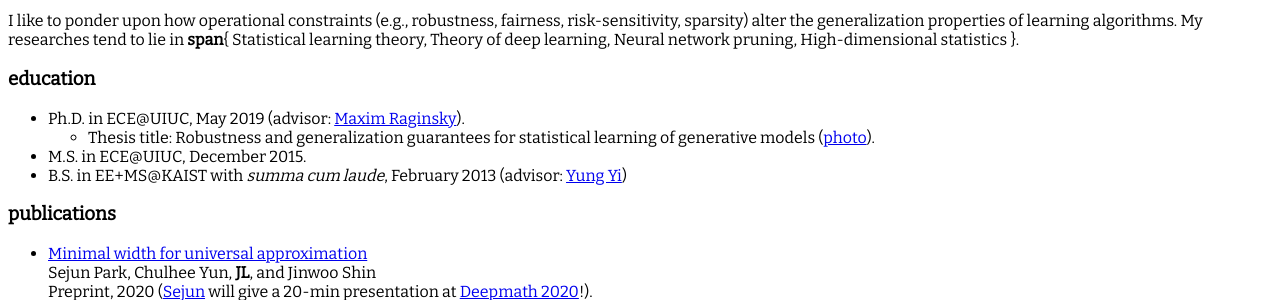
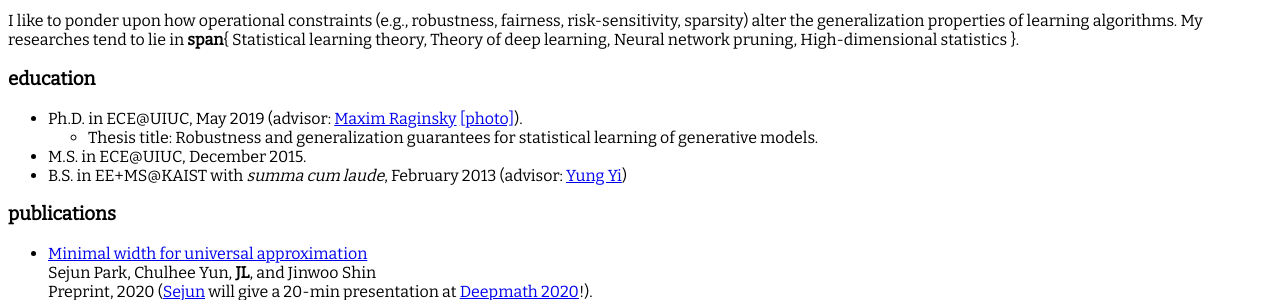
Before and after one commit to jaeho-lee/jaeho-lee.github.io, a Jekyll site: the page built from index.md, in a window 1280 px wide. Shown: the part 430-730 px from the top of the page. Built offline with Jekyll 4.4.1, drawn with Linux system fonts in a browser that asks for light colours.

```diff
--- a/index.md
+++ b/index.md
@@ -15,8 +15,8 @@ I like to ponder upon how operational constraints (e.g., robustness, fairness, r
 **span**{ Statistical learning theory, Theory of deep learning, Neural network pruning, High-dimensional statistics }.
 
 ### education
-* Ph.D. in ECE@UIUC, May 2019 (advisor: [Maxim Raginsky](http://maxim.ece.illinois.edu)).
-	* Thesis title: Robustness and generalization guarantees for statistical learning of generative models ([photo](assets/max_and_i.jpg)).
+* Ph.D. in ECE@UIUC, May 2019 (advisor: [Maxim Raginsky](http://maxim.ece.illinois.edu) [[photo]](assets/max_and_i.jpg)).
+	* Thesis title: Robustness and generalization guarantees for statistical learning of generative models.
 * M.S. in ECE@UIUC, December 2015.
 * B.S. in EE+MS@KAIST with *summa cum laude*, February 2013 (advisor: [Yung Yi](http://lanada.kaist.ac.kr/~yi/))
 
```
